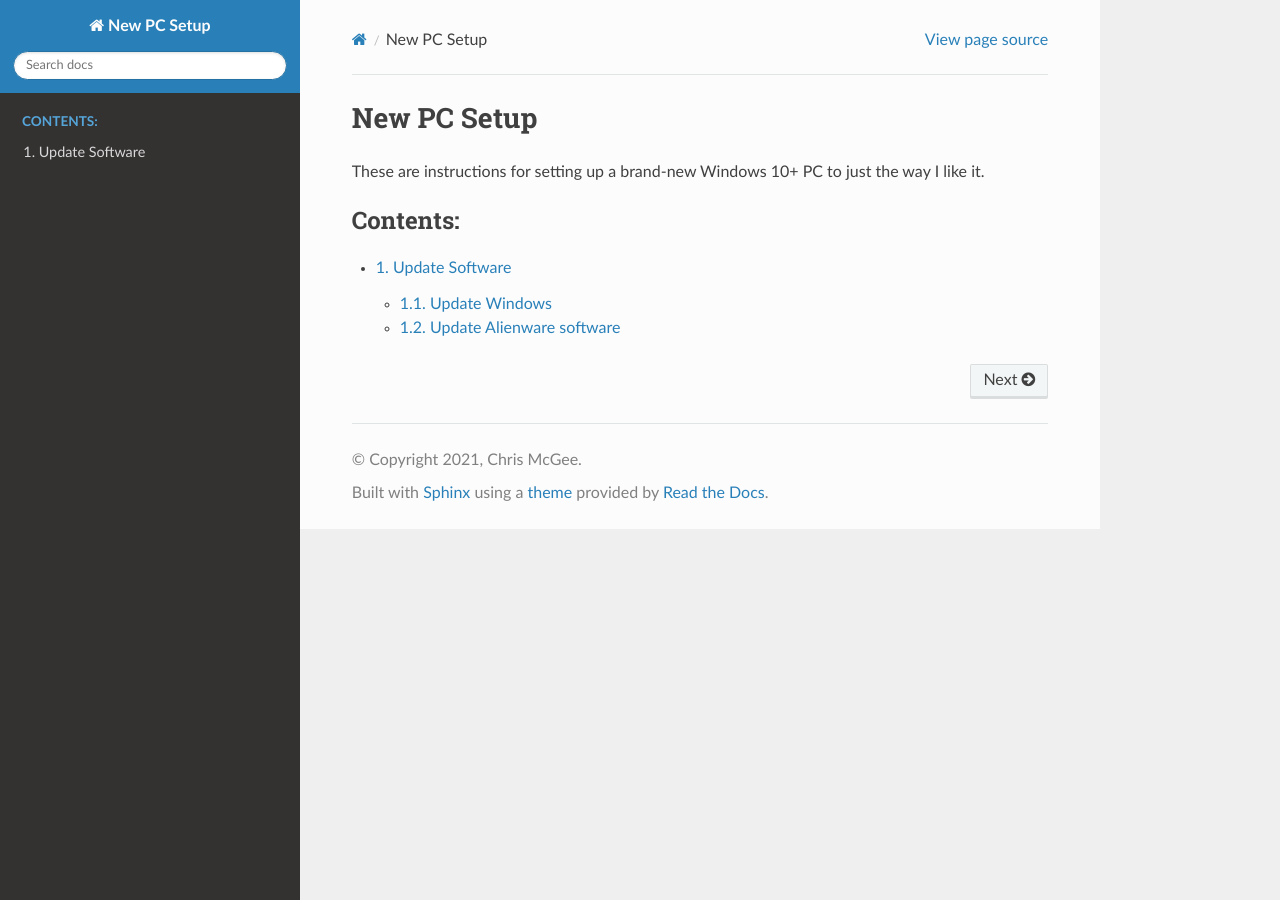
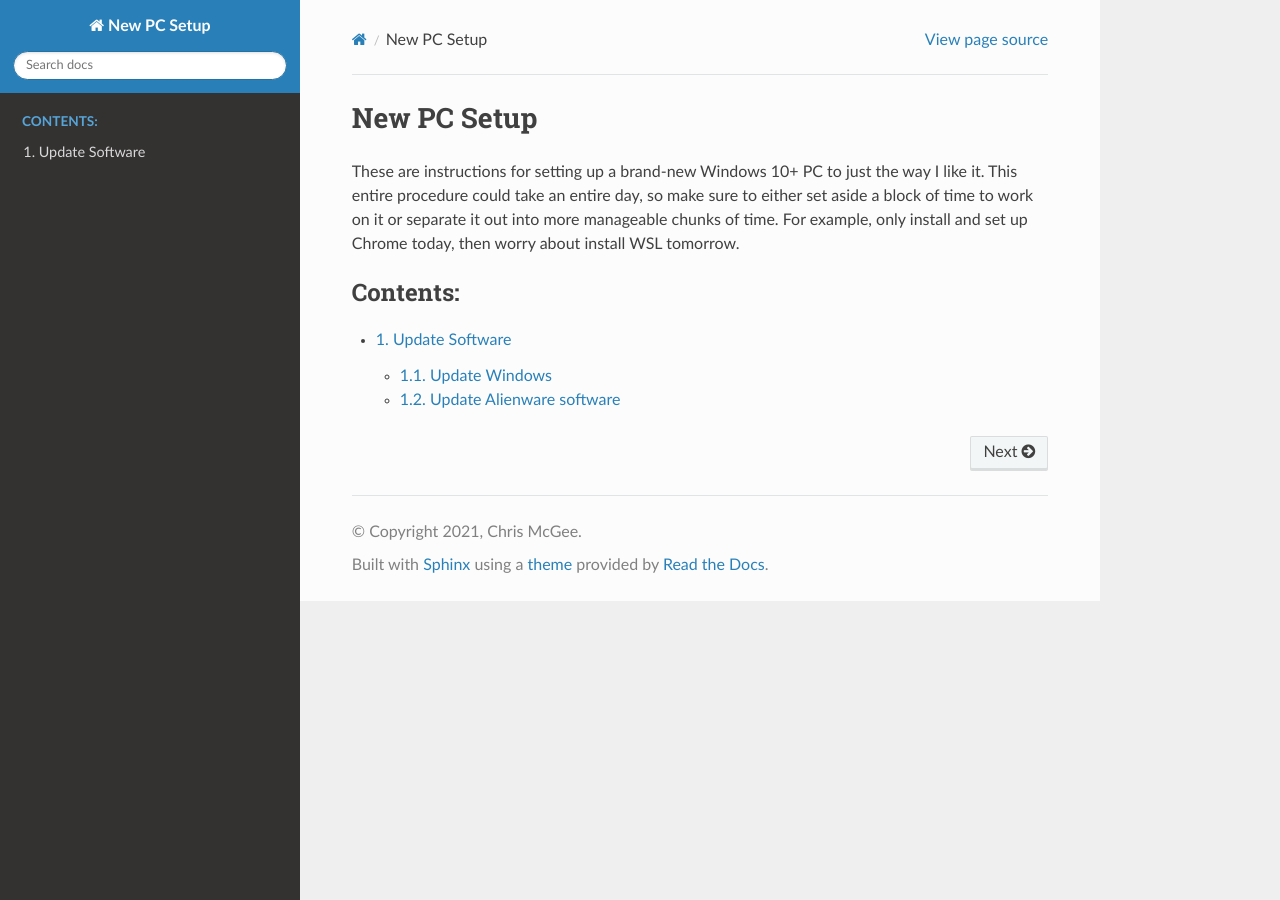
Before and after one commit to SturmB/ansible-dotfiles, a Sphinx documentation site: the page built from docs/index.rst, in a window 1280 px wide. Built offline with Sphinx 7.4.7 and the Read the Docs theme 2.0.0, drawn with Linux system fonts in a browser that asks for light colours.

Commit message:
📝 Adds more of a description for the New PC Setup docs

```diff
--- a/docs/index.rst
+++ b/docs/index.rst
@@ -6,7 +6,7 @@
 New PC Setup
 ============
 
-These are instructions for setting up a brand-new Windows 10+ PC to just the way I like it.
+These are instructions for setting up a brand-new Windows 10+ PC to just the way I like it. This entire procedure could take an entire day, so make sure to either set aside a block of time to work on it or separate it out into more manageable chunks of time. For example, only install and set up Chrome today, then worry about install WSL tomorrow.
 
 .. toctree::
    :numbered:
```
